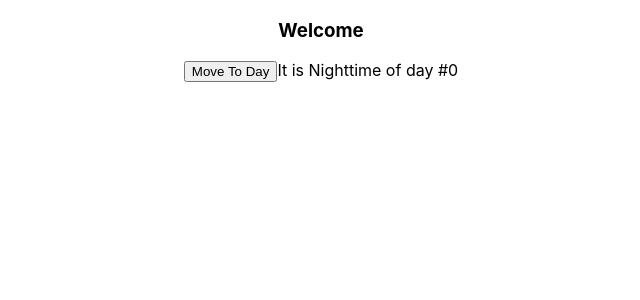
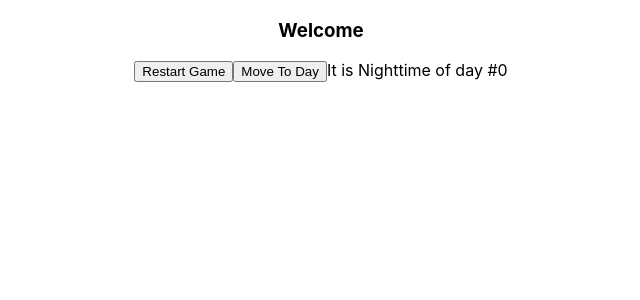
Before and after one commit to JoshGrant02/WWTimer, a React (Create React App) app: page / in a window 1280 px wide. Shown: the top 300 px of the page, without its empty margins (319-959 px from the left). Built offline with nearby package versions, Linux system fonts and the light colour scheme.

Commit message:
added restart game functionality

```diff
--- a/src/App.js
+++ b/src/App.js
@@ -6,6 +6,11 @@ function App() {
   const [isDaytime, setIsDaytime] = React.useState(false);
   const dayOrNightString = isDaytime ? "Day" : "Night"
   const dayOrNightOppositeString = isDaytime ? "Night" : "Day"
+
+  const restartGame = () => {
+    setCurrentDay(0);
+    setIsDaytime(false);
+  }
 
   const transitionDay = () => {
     if (!isDaytime) {
@@ -17,9 +22,13 @@ function App() {
   return (
     <div className="App">
       <h3>Welcome</h3>
+      <button onClick={restartGame}>{"Restart Game"}</button>
+
       <button onClick={transitionDay}>{"Move To " + dayOrNightOppositeString}</button>
 
       <label>{"It is " + dayOrNightString + "time of day #" + currentDay}</label>
+
+
     </div>
   );
 }
```
